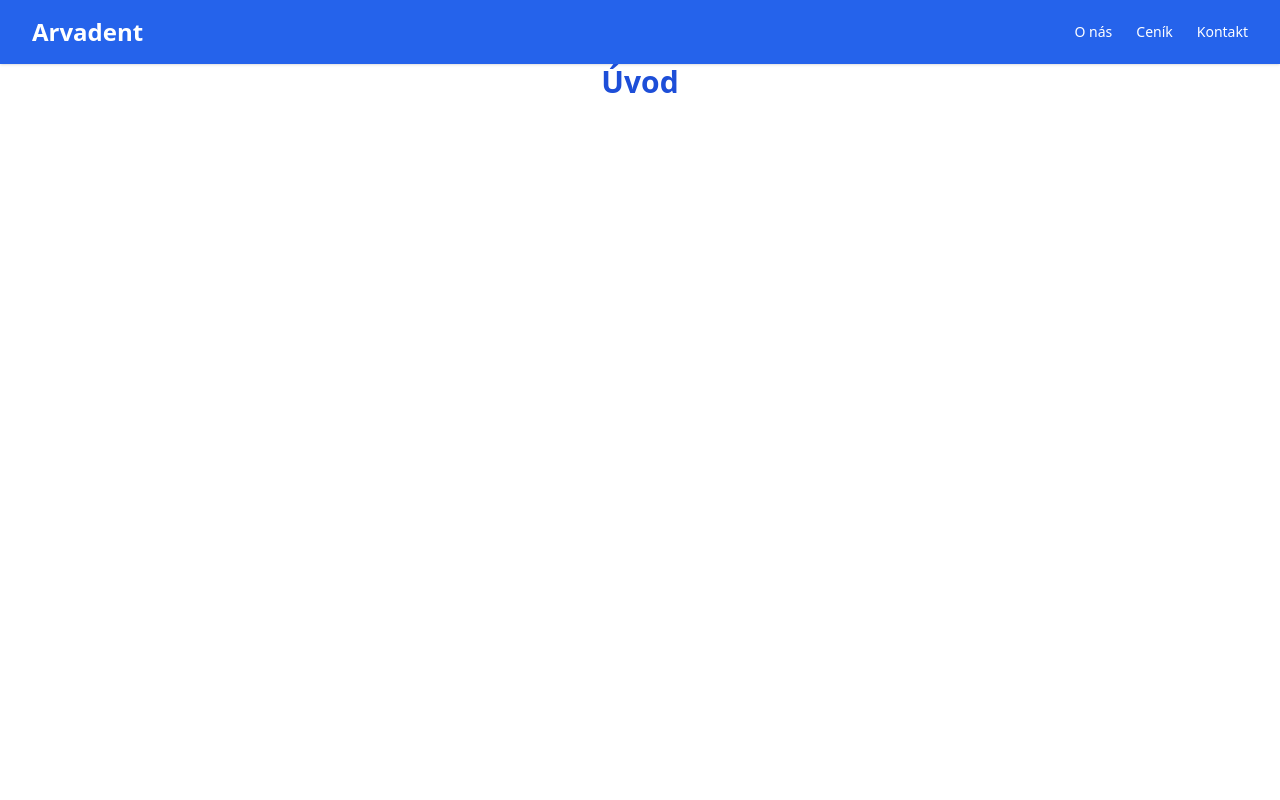
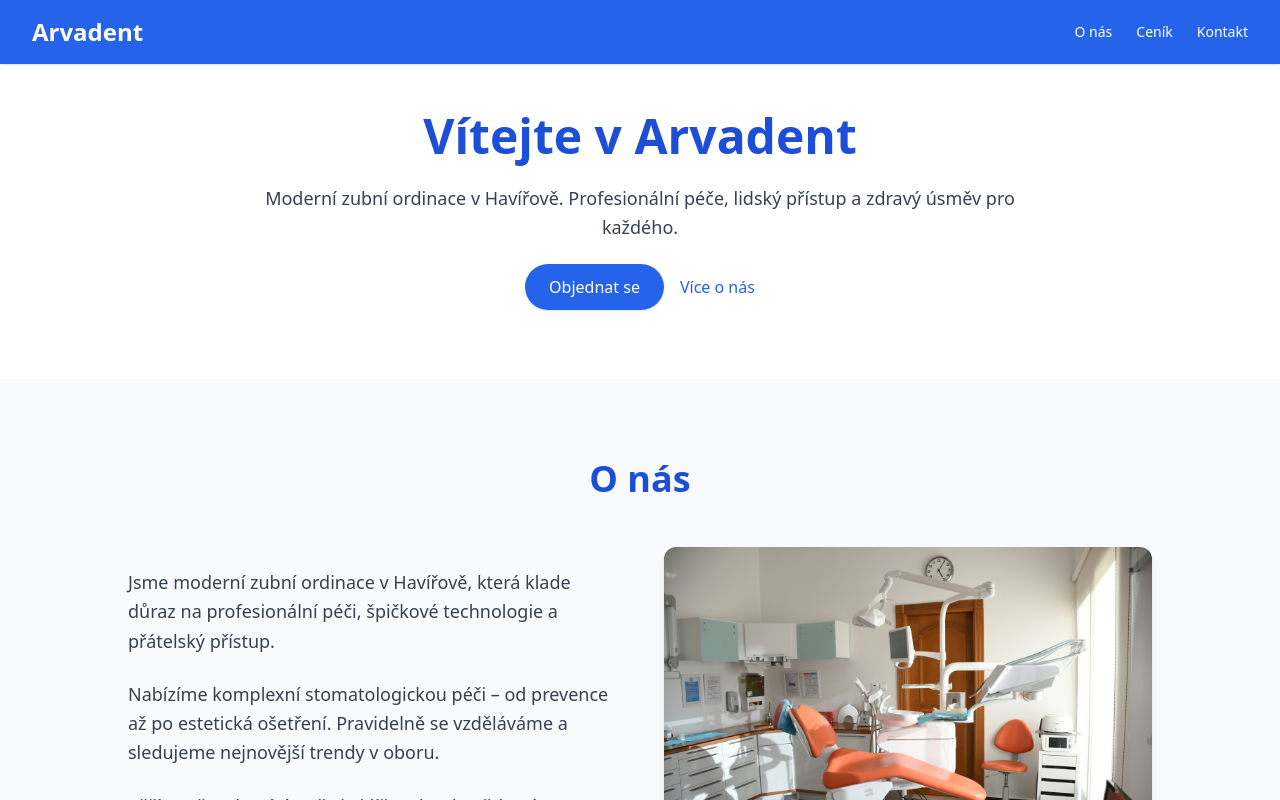
Before and after one commit to lbik/arvadent, a React (Vite) app: page / in a window 1280 px wide. Shown: the top 800 px of the page. Built offline with nearby package versions, Linux system fonts and the light colour scheme.

Commit message:
Changed to one site page design

```diff
--- a/src/App.jsx
+++ b/src/App.jsx
@@ -1,27 +1,28 @@
-import {Route, BrowserRouter as Router, Routes} from 'react-router-dom';
+import About from './components/About';
+import Contact from './components/Contact';
 import Footer from './components/Footer';
 import Header from './components/Header';
-import Layout from './components/Layout';
-
-import About from './pages/About';
-import Contact from './pages/Contact';
-import Home from './pages/Home';
-import Pricing from './pages/Pricing';
+import Hero from './components/Hero';
+import Pricing from './components/Pricing';
 
 function App() {
   return (
-    <Router>
+    <>
       <Header />
-      <Layout>
-        <Routes>
-          <Route path="/" element={<Home />} />
-          <Route path="/o-nas" element={<About />} />
-          <Route path="/kontakt" element={<Contact />} />
-          <Route path="/cenik" element={<Pricing />} />
-        </Routes>
-      </Layout>
+      <main>
+        <Hero />
+        <section id="o-nas">
+          <About />
+        </section>
+        <section id="cenik">
+          <Pricing />
+        </section>
+        <section id="kontakt">
+          <Contact />
+        </section>
+      </main>
       <Footer />
-    </Router>
+    </>
   );
 }
 
--- a/src/pages/Contact.jsx
+++ b/src/components/Contact.jsx
@@ -7,8 +7,8 @@ export default function Contact() {
         </h2>
 
         <div className="grid md:grid-cols-2 gap-12">
-          {/* Kontaktní info */}
-          <div className="bg-white p-8 rounded-xl shadow space-y-4 text-gray-700 text-base">
+          {/* Kontaktní informace */}
+          <div className="bg-white p-8 rounded-xl shadow text-gray-700 space-y-6 text-base">
             <div>
               <p className="text-lg font-semibold text-gray-900">
                 Ordinace Arvadent
--- a/src/components/Header.jsx
+++ b/src/components/Header.jsx
@@ -1,22 +1,20 @@
-import {Link} from 'react-router-dom';
-
 export default function Header() {
   return (
-    <header className="bg-blue-600 text-white w-full shadow">
+    <header className="bg-blue-600 text-white w-full shadow fixed top-0 left-0 z-50">
       <div className="flex justify-between items-center max-w-screen-xl mx-auto px-8 py-4">
-        <Link to="/" className="text-2xl font-bold">
+        <a href="#" className="text-2xl font-bold">
           Arvadent
-        </Link>
+        </a>
         <nav className="space-x-6 text-sm">
-          <Link to="/o-nas" className="hover:underline">
+          <a href="#o-nas" className="hover:underline transition">
             O nás
-          </Link>
-          <Link to="/cenik" className="hover:underline">
+          </a>
+          <a href="#cenik" className="hover:underline transition">
             Ceník
-          </Link>
-          <Link to="/kontakt" className="hover:underline">
+          </a>
+          <a href="#kontakt" className="hover:underline transition">
             Kontakt
-          </Link>
+          </a>
         </nav>
       </div>
     </header>
--- a/src/components/Hero.jsx
+++ b/src/components/Hero.jsx
@@ -1,24 +1,25 @@
 export default function Hero() {
   return (
-    <section className="bg-gray-100 w-full h-screen flex items-center justify-center">
-      <div className="bg-white p-10 rounded shadow max-w-2xl w-full text-center">
-        <h2 className="text-4xl font-bold text-blue-700 mb-4">
+    <section className="bg-white pt-28 pb-20 px-6 text-center">
+      <div className="max-w-screen-md mx-auto">
+        <h1 className="text-5xl font-bold text-blue-700 mb-6">
           Vítejte v Arvadent
-        </h2>
-        <p className="text-lg text-gray-700 mb-6">
-          Moderní zubní ordinace s důrazem na péči, komfort a úsměv.
+        </h1>
+        <p className="text-gray-700 text-lg mb-8 leading-relaxed">
+          Moderní zubní ordinace v Havířově. Profesionální péče, lidský přístup
+          a zdravý úsměv pro každého.
         </p>
-        <div className="border border-red-500 mb-4">
-          <p>Testovací box</p>
-        </div>
         <div className="space-x-4">
           <a
-            href="#contact"
-            className="bg-blue-600 text-white px-6 py-2 rounded hover:bg-blue-700"
+            href="#kontakt"
+            className="bg-blue-600 text-white px-6 py-3 rounded-full font-medium shadow hover:bg-blue-700 transition"
           >
             Objednat se
           </a>
-          <a href="#about" className="text-blue-600 hover:underline">
+          <a
+            href="#o-nas"
+            className="text-blue-600 hover:underline font-medium"
+          >
             Více o nás
           </a>
         </div>
--- a/src/pages/Pricing.jsx
+++ b/src/components/Pricing.jsx
@@ -32,7 +32,7 @@ export default function Pricing() {
         </h2>
 
         {pricelist.map((group, index) => (
-          <div key={index} className="mb-12">
+          <div key={index} className="mb-16">
             <h3 className="text-2xl font-semibold text-gray-800 mb-6 border-b pb-2">
               {group.category}
             </h3>
--- a/src/index.css
+++ b/src/index.css
@@ -4,3 +4,6 @@
 body {
   @apply font-sans;
 }
+html {
+  scroll-behavior: smooth;
+}
```
Also changed, not shown: src/components/About.jsx (renamed from src/pages/About.jsx), src/components/Home.jsx (renamed from src/pages/Home.jsx).
